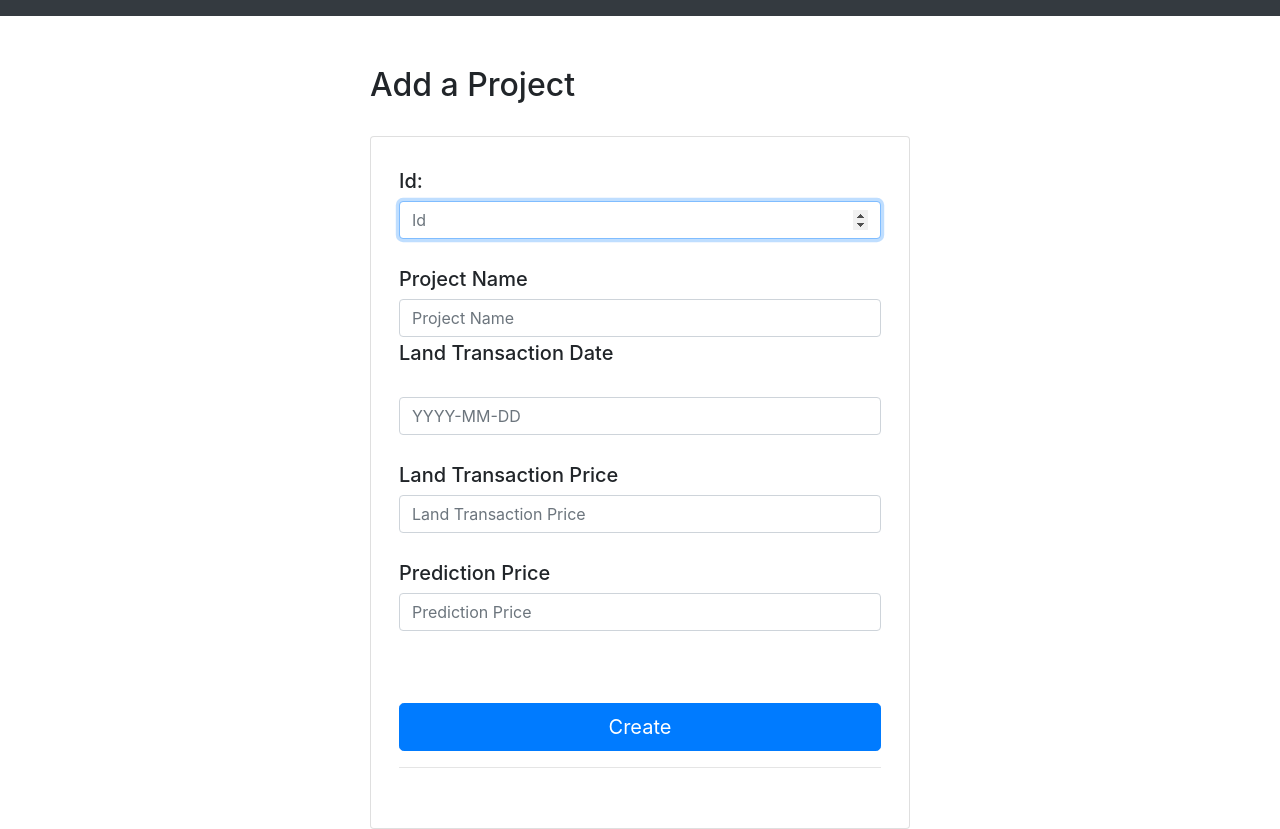
After one commit to SA53-Team-7/PropertyPredict, a Spring app: template src/main/resources/templates/newproj_add.html in a window 1280 px wide. The commit adds this page. Run offline with Thymeleaf, Linux system fonts and the light colour scheme; the template is opened without the code that fills it, so the values that code supplies are empty.

Commit message:
add crud to new project

```diff
--- a/src/main/resources/messages.properties
+++ b/src/main/resources/messages.properties
@@ -8,3 +8,8 @@ fieldLabel.password = Password
 error.user.email.emptyOrSpace = Email Address must not be empty or contain space
 error.user.password.emptyOrSpace = Password must not be empty or contain space
 error.user.email.duplicate = Email Address already exist
+
+# New Project Page
+# -----------------------------------------
+fieldLabel.addproject = ADD A PROJECT
+fieldLabel.deleteproject = DELETE
--- a/src/main/resources/static/css/style.css
+++ b/src/main/resources/static/css/style.css
@@ -216,7 +216,7 @@
 /* new project list - newproj_list.html */
 
 .new-proj-list {
-	width: 80%;
+	width: 70%;
 	margin: auto;
 	margin-top: 3%;
 }
--- a/src/main/resources/templates/navbar.html
+++ b/src/main/resources/templates/navbar.html
@@ -15,6 +15,9 @@
 	  	<div class="collapse navbar-collapse" id="navbarTogglerDemo01" th:if="${session.userObj == null}">
 	    	<a class="navbar-brand" href="/">Property Market Indicator</a>
 		    <ul class="navbar-nav ml-auto mt-2 mt-lg-0">
+			    <li class="nav-item">
+		        	<a class="nav-link" th:href="@{/newprojects}">New Project <span class="sr-only">(current)</span></a>
+		      	</li>
 		    	<li class="nav-item">
 		        	<a class="nav-link" th:href="@{/registration}">Register <span class="sr-only">(current)</span></a>
 		      	</li>
@@ -26,21 +29,15 @@
 
 	  	<div class="collapse navbar-collapse" id="navbarTogglerDemo01" th:if="${session.userObj != null}">
 	    	<a class="navbar-brand" href="/">Property Market Indicator</a>
-		    <ul class="navbar-nav mr-auto mt-2 mt-lg-0">
+	    	<ul class="navbar-nav mr-auto mt-2 mt-lg-0">
+		    	<li class="nav-item">
+		        	<a class="nav-link" th:href="@{/newprojects}">New Project <span class="sr-only">(current)</span></a>
+		      	</li>
 		    	<li class="nav-item">
 		        	<a class="nav-link" href="#">Favourites <span class="sr-only">(current)</span></a>
 		      	</li>
-		    </ul>
-
-		     <ul class="navbar-nav ml-auto mt-2 mt-lg-0">
 		    	<li class="nav-item">
 		        	<a class="nav-link" th:href="@{/project/view-shortlist}">Logout <span class="sr-only">(current)</span></a>
-		      	</li>
-		    </ul>
-
-		    <ul class="navbar-nav ml-auto mt-2 mt-lg-0">
-		    	<li class="nav-item">
-		        	<a class="nav-link" th:href="@{/logout}">Logout <span class="sr-only">(current)</span></a>
 		      	</li>
 		    </ul>
 	  	</div>
--- /dev/null
+++ b/src/main/resources/templates/newproj_add.html
@@ -0,0 +1,56 @@
+<!DOCTYPE html>
+<html lang="en" xmlns:th="http://www.thymeleaf.org">
+
+<head>
+	<meta charset="utf-8">
+	<title>Add An Project</title>
+	<link rel="stylesheet" href="https://stackpath.bootstrapcdn.com/bootstrap/4.5.2/css/bootstrap.min.css"
+		integrity="sha384-JcKb8q3iqJ61gNV9KGb8thSsNjpSL0n8PARn9HuZOnIxN0hoP+VmmDGMN5t9UJ0Z" crossorigin="anonymous">
+	<link rel="stylesheet" th:href="@{/css/style.css}" />
+
+<body>
+	<div th:replace="navbar.html :: menu" />
+	<div class="container login-main">
+		<form action="#" th:action="@{'/newprojects/create'}" th:object="${newProject}" method="post">
+			<h2 class="form-heading">Add a Project</h2><br>
+			<div class="card">
+				<div class="card-body">
+					<div class="form-group p-2">
+						<fieldset class="mt-1">
+							<h5>Id:</h5>
+							<input th:field="*{id}" type="number" class="form-control" placeholder="Id"
+								autofocus="true" /><br>
+						</fieldset>
+						<fieldset class="mt-1">
+							<h5>Project Name</h5>
+							<input th:field="*{projectName}" type="text" class="form-control" placeholder="Project Name"
+								autofocus="true" />
+						</fieldset>
+						<fieldset class="mt-1">
+							<h5>Land Transaction Date</h5><br>
+							<input th:field="*{landTxnDate}" type="text" class="form-control"
+								placeholder="YYYY-MM-DD" autofocus="true" /><br>
+						</fieldset>
+						<fieldset class="mt-1">
+							<h5>Land Transaction Price</h5>
+							<input th:field="*{landTxnPrice}" type="number" class="form-control"
+								placeholder="Land Transaction Price" autofocus="true" /><br>
+						</fieldset>
+						<fieldset class="mt-1">
+							<h5>Prediction Price</h5>
+							<input th:field="*{predictPrice}" type="number" class="form-control"
+								placeholder="Prediction Price" autofocus="true" /><br>
+						</fieldset>
+
+
+						<br>
+						<button class="btn btn-lg btn-primary btn-block mt-4 mb-3" type="submit">Create</button>
+						<hr>
+					</div>
+				</div>
+			</div>
+		</form>
+	</div>
+</body>
+
+</html>
```
Also changed, not shown: src/main/java/com/team7/propertypredict/config/RedisConfig.java (+5 -5 lines), src/main/java/com/team7/propertypredict/controller/NewProjectController.java (+35 -11 lines), src/main/java/com/team7/propertypredict/repository/NewProjectRepository.java (+10 -6 lines), src/main/resources/templates/newproj_list.html (+35 -9 lines).
